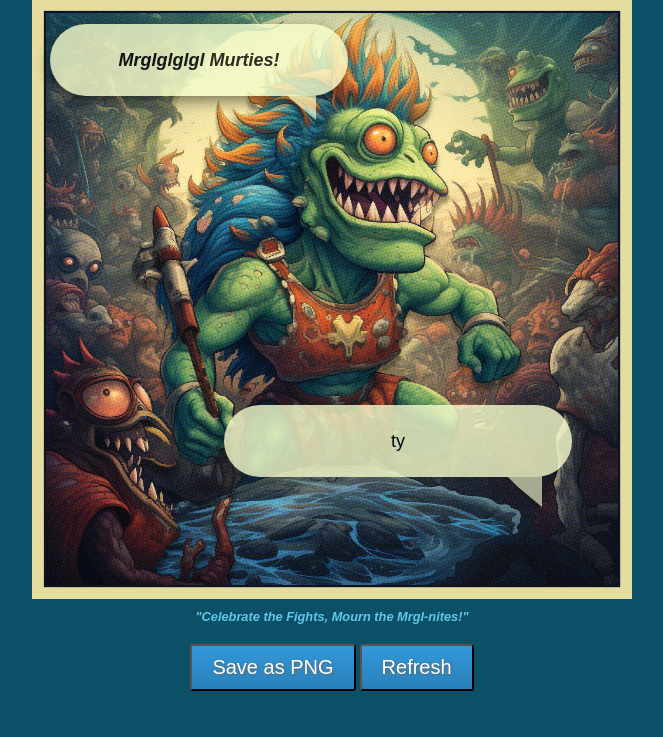
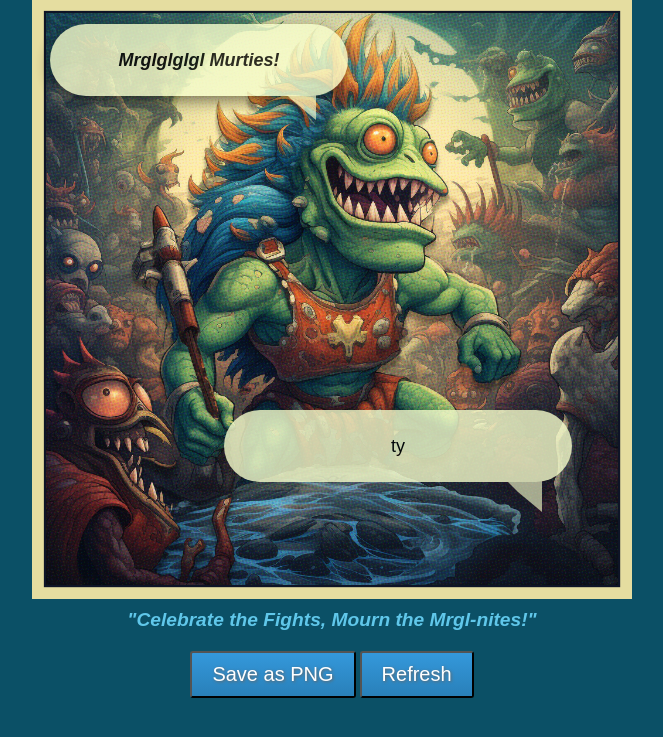
Before and after one commit to aa-parky/mrglglglgl, a PHP site: page / in a window 1280 px wide. Shown: the part 31-768 px from the top of the page, without its empty margins (308-971 px from the left). Run offline with PHP 8.4, Linux system fonts and the light colour scheme; data that the repository does not hold is empty; some libraries are stand-ins or nearby versions; some web fonts are replaced.

Commit message:
1.5vm slugline

```diff
--- a/css/landing.css
+++ b/css/landing.css
@@ -101,7 +101,7 @@ body, html {
     font-style: italic;
     text-align: center;
     color: #60C7EA;
-    font-size: 1vw;
+    font-size: 1.5vw;
     margin-top: 10px;
     width: 100%;
 }
```
